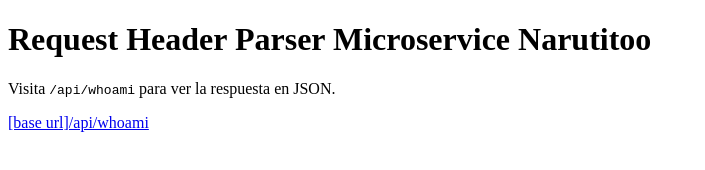
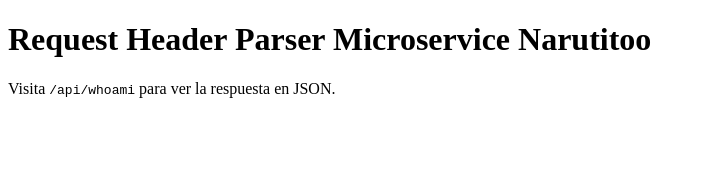
Before and after one commit to narutitoo/header-parser, a website: page index.html in a window 1280 px wide. Shown: the whole page, without its empty margins (0-705 px from the left). Drawn offline with Linux system fonts and the light colour scheme.

Commit message:
Update index.html

```diff
--- a/index.html
+++ b/index.html
@@ -6,10 +6,6 @@
   <body>
     <h1>Request Header Parser Microservice Narutitoo</h1>
     <p>Visita <code>/api/whoami</code> para ver la respuesta en JSON.</p>
-    <a
-        href="https://header-parser-fyra.onrender.com/api/whoami"
-      >
-        [base url]/api/whoami
-      </a>
+
   </body>
 </html>
```
